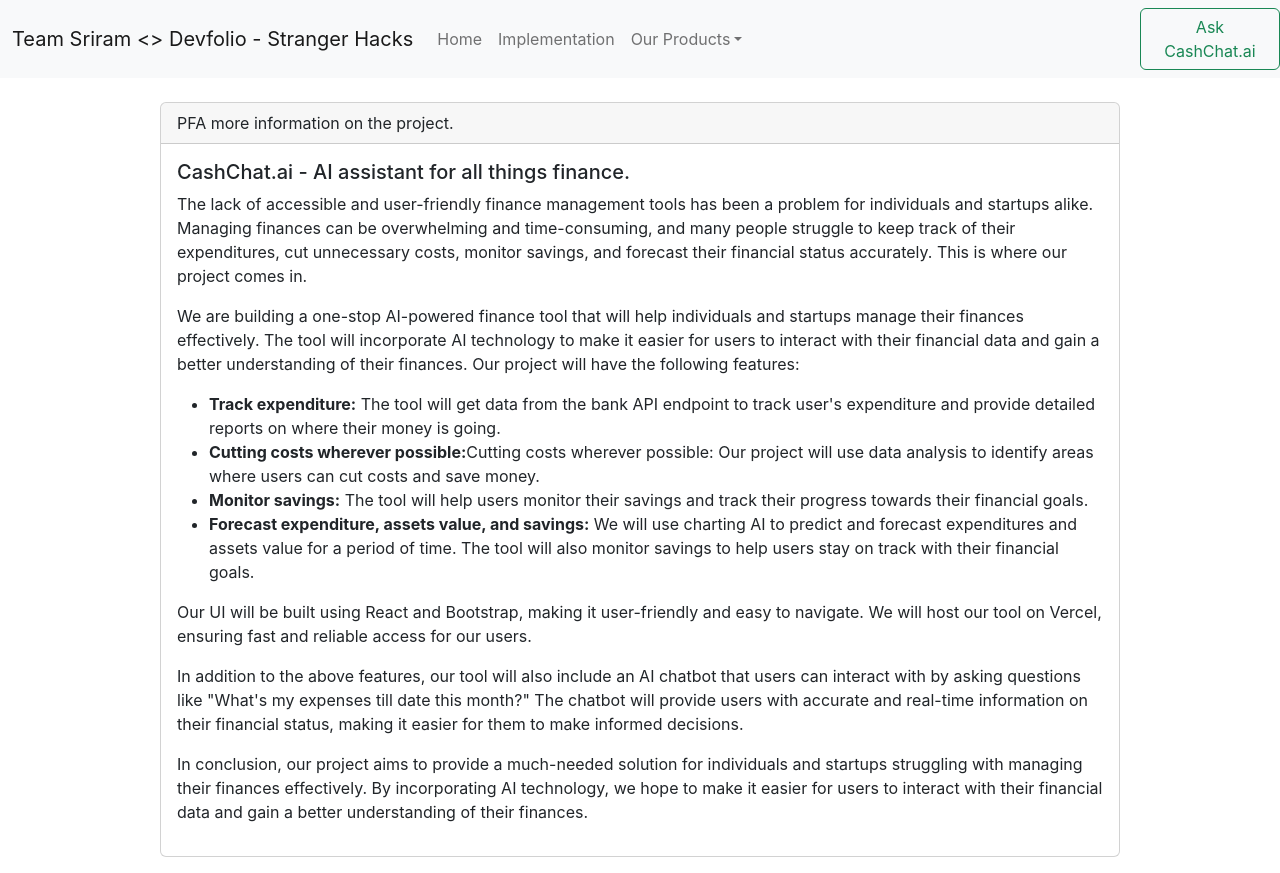
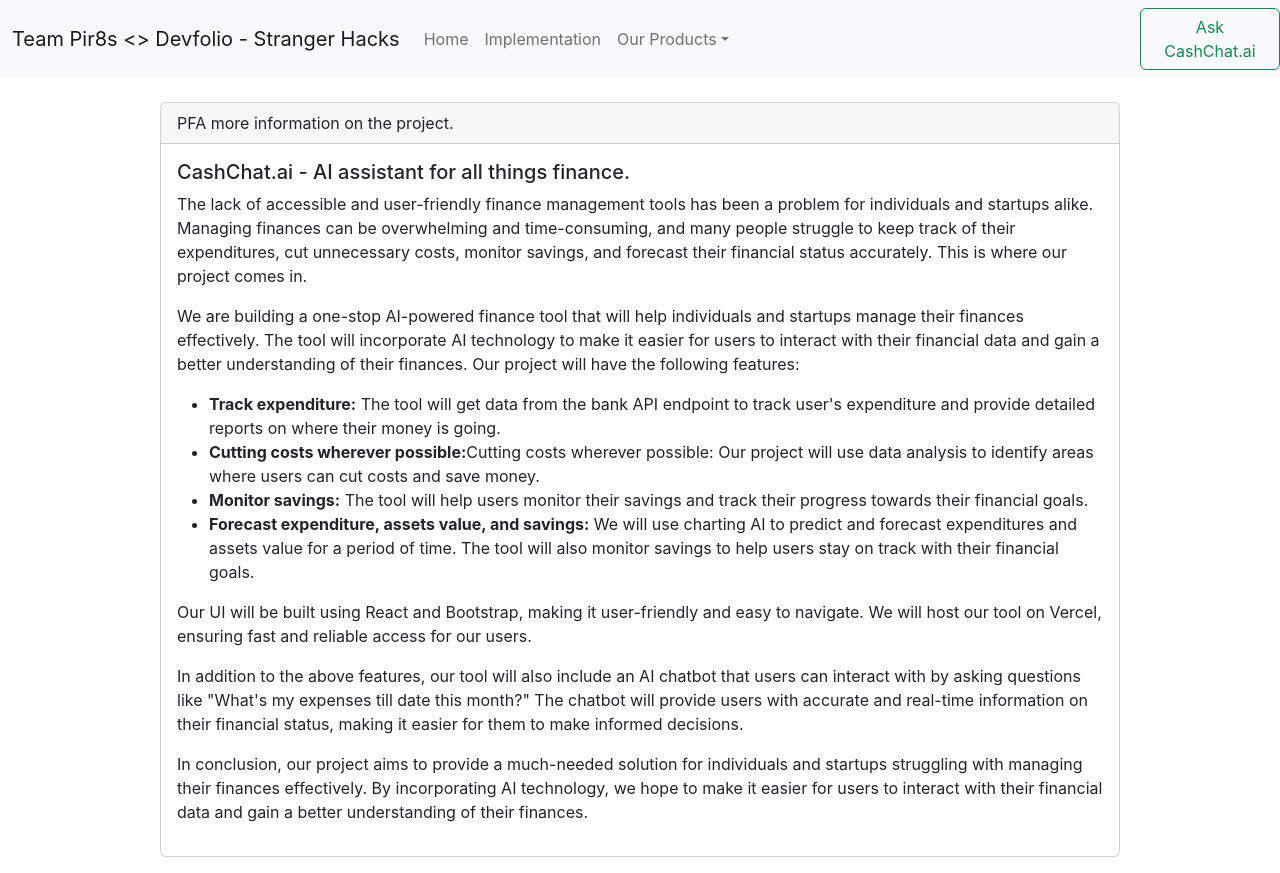
Before and after one commit to sankethchebbi/StrangerHacks-pir8s, a React (Create React App) app: page / in a window 1280 px wide. Built offline with nearby package versions, Linux system fonts and the light colour scheme.

Commit message:
fixed errors

```diff
--- a/src/components/NavigationBar.js
+++ b/src/components/NavigationBar.js
@@ -4,7 +4,7 @@ export default function NavigationBar() {
   return (
     <Navbar bg="light" expand="lg">
       <Container>
-        <Navbar.Brand href="/">Team Sriram &lt;&gt; Devfolio - Stranger Hacks</Navbar.Brand>
+        <Navbar.Brand href="/">Team Pir8s &lt;&gt; Devfolio - Stranger Hacks</Navbar.Brand>
         <Navbar.Toggle aria-controls="basic-navbar-nav" />
         <Navbar.Collapse id="basic-navbar-nav">
           <Nav className="me-auto">
```
